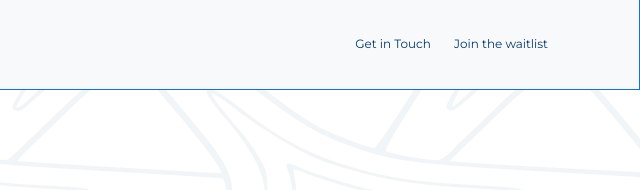
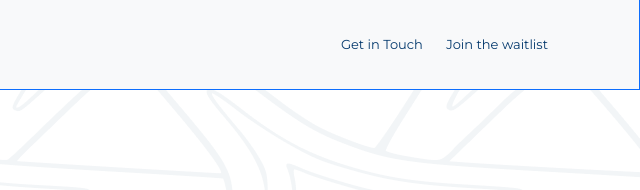
Before and after one commit to posh101/Ballotchain-Waitlist, a website: page index.html in a window 1280 px wide. Shown: the top 190 px of the page, 640-1280 px from the left. Drawn offline with nearby package versions, Linux system fonts and the light colour scheme; a web font is replaced by a local one.

Commit message:
modified css

```diff
--- a/style.css
+++ b/style.css
@@ -79,5 +79,8 @@ p {
 
 @media screen and (min-width: 300px) {
   .nav-list { display: inline-block; }
-  .nav-list { font-size: 12px;}
 }
+
+@media screen and (min-width: 300px) {
+  .nav-list { font-size: 13px; }
+}
```
